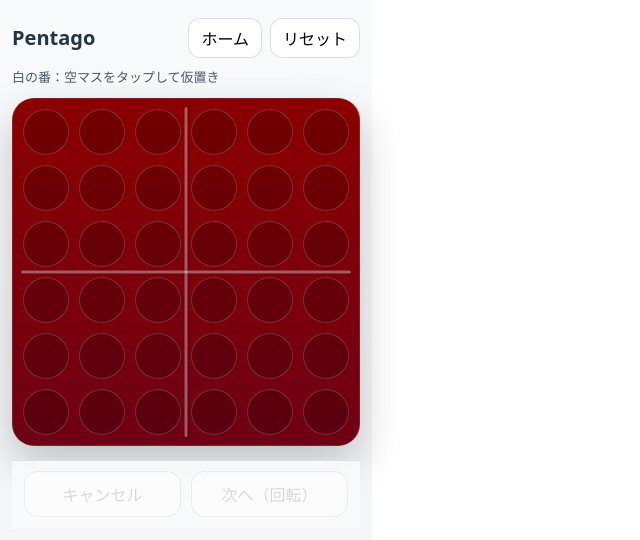
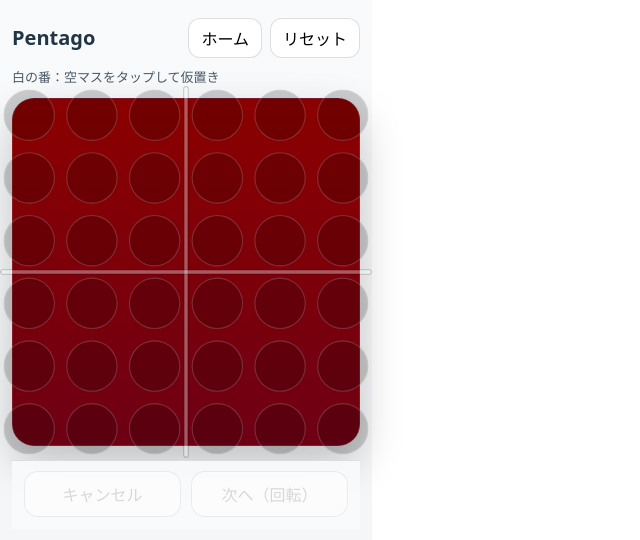
Before and after one commit to ykatoh1024-jpg/pentago-web, a React (Vite) app: page / in a window 1280 px wide. Both pictures are taken after a click on the button "友達と対戦". Shown: the top 540 px of the page, without its empty margins (0-640 px from the left). Built offline with nearby package versions, Linux system fonts and the light colour scheme.

Commit message:
Optimize board size/centering for iPad

```diff
--- a/src/Board.tsx
+++ b/src/Board.tsx
@@ -1,3 +1,4 @@
+import { useEffect, useMemo, useState } from "react";
 import type { CellValue, Phase, Player, Pos } from "./types";
 
 type Props = {
@@ -15,6 +16,10 @@ function quadrantFromCell(x: number, y: number): number {
   const ox = x < 3 ? 0 : 1;
   const oy = y < 3 ? 0 : 2;
   return ox + oy; // 0:左上, 1:右上, 2:左下, 3:右下
+}
+
+function clamp(n: number, min: number, max: number) {
+  return Math.max(min, Math.min(max, n));
 }
 
 export default function Board({
@@ -41,10 +46,33 @@ export default function Board({
   const isRotate = phase === "rotate";
 
   // 深紅（ボード色）
-  const BOARD_COLOR = "#8B0000"; // DarkRed: 深紅寄り
-  const LINE_COLOR = "rgba(255,255,255,0.35)"; // 分割線（白寄りで見やすく）
-  const HOLE_BG = "rgba(0,0,0,0.18)"; // マス（くぼみ）
+  const BOARD_COLOR = "#8B0000";
+  const LINE_COLOR = "rgba(255,255,255,0.35)";
+  const HOLE_BG = "rgba(0,0,0,0.18)";
   const HOLE_BORDER = "rgba(255,255,255,0.18)";
+
+  // ===== iPad最適化：盤面を中央寄せ & 自動スケール =====
+  const [vw, setVw] = useState<number>(() => (typeof window !== "undefined" ? window.innerWidth : 390));
+  useEffect(() => {
+    const onResize = () => setVw(window.innerWidth);
+    window.addEventListener("resize", onResize, { passive: true });
+    return () => window.removeEventListener("resize", onResize);
+  }, []);
+
+  const scale = useMemo(() => {
+    // 盤面コンテナに左右 padding を少し残して収める
+    const safePadding = 24; // iPadで余白を残しつつ最大化
+    const available = vw - safePadding * 2;
+
+    // iPad帯は大きくしてOK。スマホは等倍〜少しだけ。
+    const isIPadLike = vw >= 768 && vw <= 1024;
+
+    // ここで “盤面（GRID_W）” を画面幅にフィットするようにスケール
+    const raw = available / GRID_W;
+
+    if (isIPadLike) return clamp(raw, 1.15, 1.75); // iPadは大きく見せたい
+    return clamp(raw, 0.92, 1.12); // スマホは崩さない範囲
+  }, [vw, GRID_W]);
 
   return (
     <div
@@ -56,17 +84,26 @@ export default function Board({
         background: `linear-gradient(180deg, ${BOARD_COLOR}, #6e0014)`,
         border: "1px solid rgba(255,255,255,0.10)",
         boxShadow: "0 18px 44px rgba(0,0,0,0.22)",
+        // sticky操作に隠れず、iPadでも詰まらない
+        marginBottom: 10,
       }}
     >
-      {/* グリッドの“実寸”を固定して、線の位置計算をブレさせない */}
+      {/* 中央寄せを確実にするためのラッパー */}
+      <div
+        style={{
+          width: "100%",
+          display: "flex",
+          justifyContent: "center",
+        }}
+      >
+        {/* scaleの基準点を中央に固定（左寄りを防止） */}
         <div
           style={{
             width: GRID_W,
             height: GRID_H,
-          margin: "0 auto",
             position: "relative",
-          userSelect: "none",
-          touchAction: "manipulation",
+            transform: `scale(${scale})`,
+            transformOrigin: "center center",
           }}
         >
           {/* 4分割線（縦） */}
@@ -111,6 +148,8 @@ export default function Board({
               gridTemplateColumns: `repeat(6, ${CELL}px)`,
               gridTemplateRows: `repeat(6, ${CELL}px)`,
               gap: GAP,
+              userSelect: "none",
+              touchAction: "manipulation",
             }}
           >
             {board.map((row, y) =>
@@ -185,9 +224,10 @@ export default function Board({
             )}
           </div>
         </div>
+      </div>
 
       {phase === "rotate" && (
-        <div style={{ marginTop: 10, fontSize: 12, opacity: 0.85, color: "rgba(255,255,255,0.86)" }}>
+        <div style={{ marginTop: 10, fontSize: 12, opacity: 0.9, color: "rgba(255,255,255,0.88)" }}>
           象限：{["左上", "右上", "左下", "右下"][selectedQuadrant]}（盤面タップで切替）
         </div>
       )}
```
Lines whose indentation alone changed are shown as unchanged.
